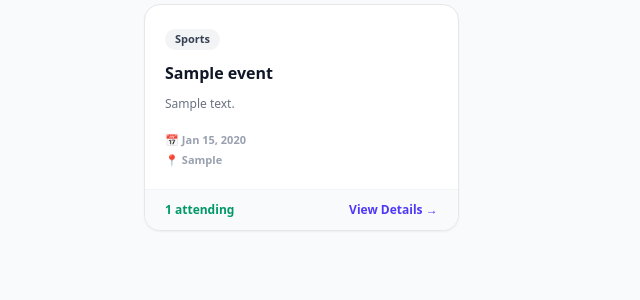
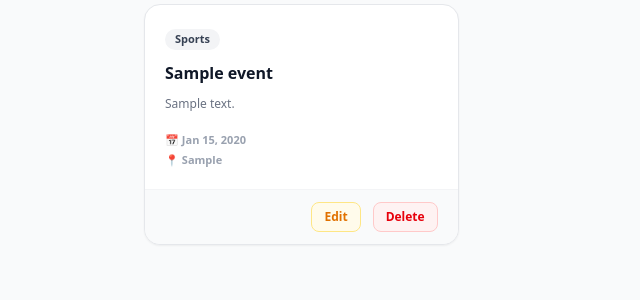
Before and after one commit to Dabi-Jay/MeetGrid, a Django app: page /profile/ in a window 1280 px wide. Shown: the part 339-639 px from the top of the page, without its empty margins (0-640 px from the left). Run offline with Django 5.2, Linux system fonts and the light colour scheme; a user stored in the database is signed in; tables that the repository leaves empty hold one stand-in row (values such as "Sample post").

Commit message:
Adding delete functionality

```diff
--- a/community/templates/registration/profile.html
+++ b/community/templates/registration/profile.html
@@ -47,24 +47,22 @@
                 </div>
             </div>
 
-            <div class="bg-gray-50 px-5 py-3 border-t border-gray-100 flex justify-between items-center">
-                <span class="text-xs font-bold text-emerald-600">
-                    {{ event.attendees.count }} attending
-                </span>
+            <div class="bg-gray-50 px-5 py-3 border-t border-gray-100 flex justify-end items-center gap-3">
 
-                <div class="flex items-center gap-3">
-                    {% if active_tab == 'hosting' %}
-                    <a href="{% url 'edit_event' event.id %}"
-                        class="text-xs font-bold text-amber-600 hover:text-amber-700 bg-amber-50 px-2.5 py-1.5 rounded-lg border border-amber-200 transition">
-                        Edit
-                    </a>
-                    {% endif %}
+                <a href="{% url 'edit_event' event.id %}"
+                    class="text-xs font-bold text-amber-600 hover:text-amber-700 bg-amber-50 px-3 py-1.5 rounded-lg border border-amber-200 transition">
+                    Edit
+                </a>
 
-                    <a href="{% url 'event_detail' event.id %}"
-                        class="text-xs font-bold text-indigo-600 hover:underline">
-                        View Details →
-                    </a>
-                </div>
+                <form action="{% url 'delete_event' event.id %}" method="POST" class="inline"
+                    onsubmit="return confirm('Are you sure you want to permanently delete this event? This cannot be undone.');">
+                    {% csrf_token %}
+                    <button type="submit"
+                        class="text-xs font-bold text-red-600 hover:text-red-700 bg-red-50 px-3 py-1.5 rounded-lg border border-red-200 transition">
+                        Delete
+                    </button>
+                </form>
+
             </div>
         </div>
         {% endfor %}
--- a/community/urls.py
+++ b/community/urls.py
@@ -14,4 +14,5 @@ urlpatterns = [
     path('events/<int:event_id>/toggle-join/', views.toggle_join_view, name='toggle_join'),
     path('profile/', views.profile_view, name='profile'),
     path('events/<int:event_id>/edit/', views.edit_event_view, name='edit_event'),
+    path('events/<int:event_id>/delete/', views.delete_event_view, name='delete_event'),
 ]
--- a/community/views.py
+++ b/community/views.py
@@ -6,6 +6,7 @@ from django.contrib.auth.decorators import login_required
 from .forms import EventForm
 from django.http import HttpResponseForbidden
 from django.urls import reverse
+from django.views.decorators.http import require_POST
 
 
 def home_view(request):
@@ -111,3 +112,15 @@ def edit_event_view(request, event_id):
         'is_edit': True
     }
     return render(request, 'events/create_event.html', context)
+
+
+@login_required
+def delete_event_view(request, event_id):
+    event = get_object_or_404(Event, id=event_id)
+
+    if event.created_by != request.user:
+        return HttpResponseForbidden("You do not have permission to delete this event.")
+
+    event.delete()
+
+    return redirect(f"{reverse('profile')}?tab=hosting")
```
